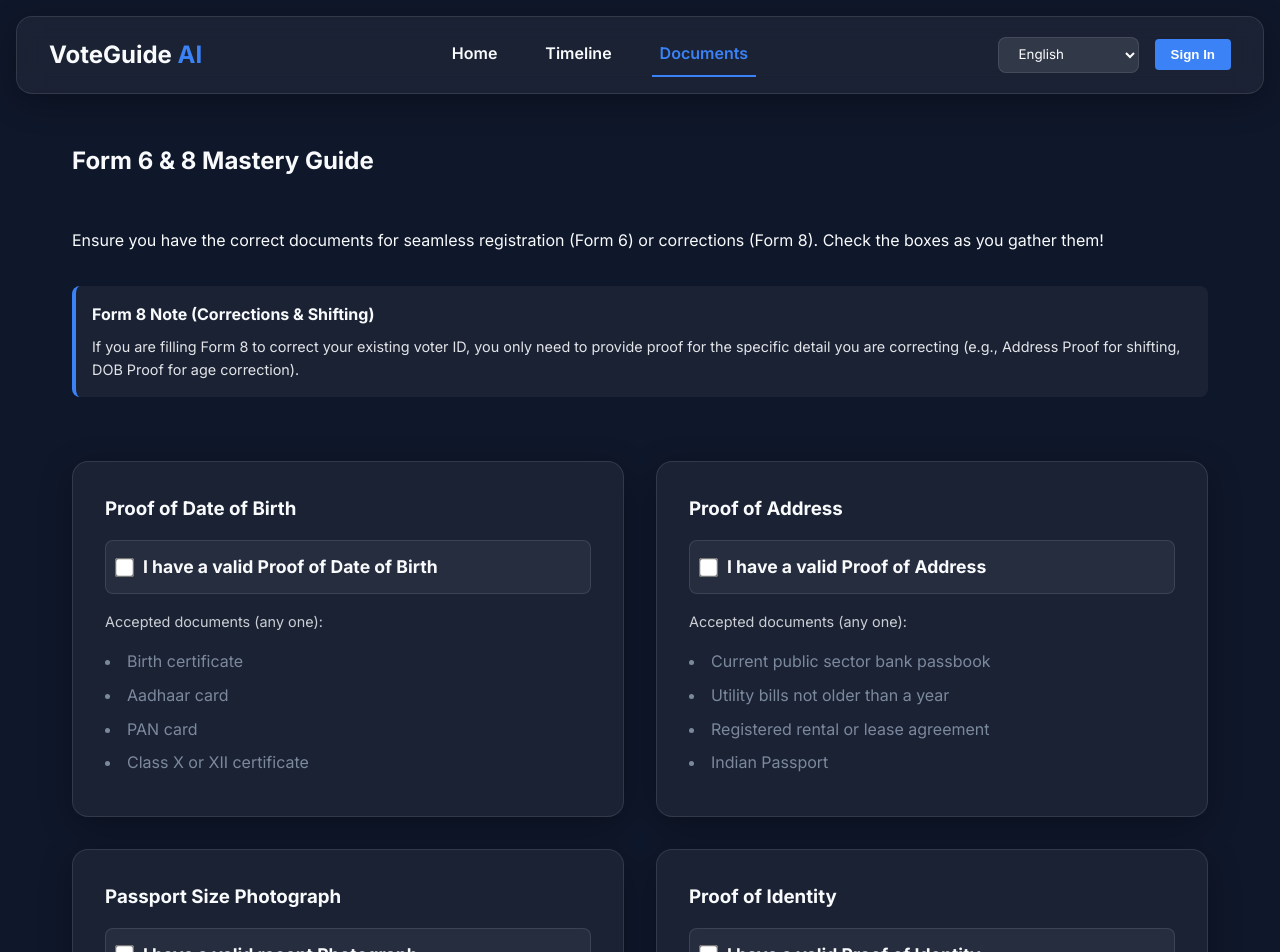
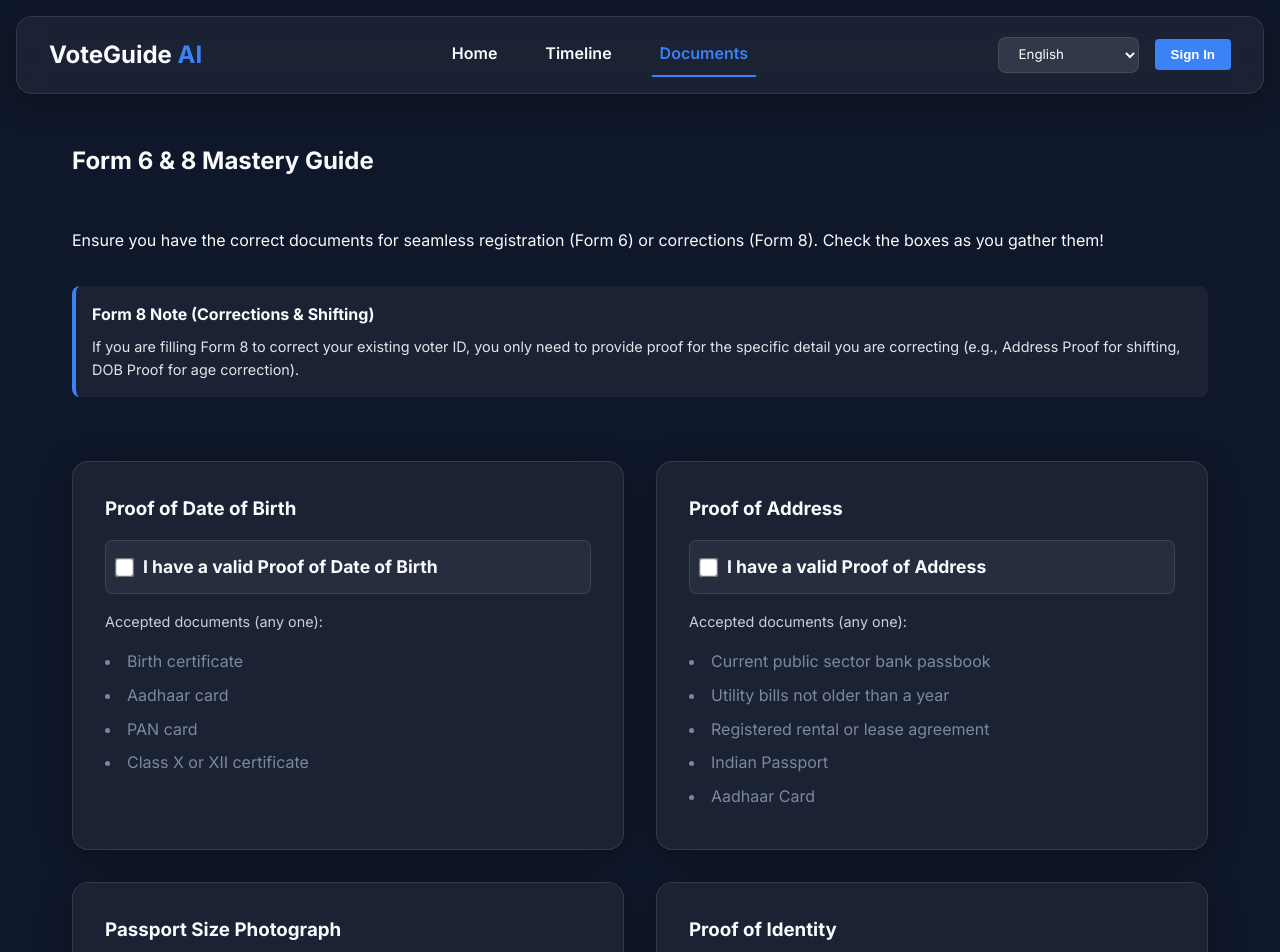
Before and after one commit to kartikeydhale18/VoteGuide-AI, a React (Vite) app: page /documents in a window 1280 px wide. Shown: the top 952 px of the page. Built offline with nearby package versions, Linux system fonts and the light colour scheme; no server answers.

Commit message:
Added Aadhaar to Address Proof list

```diff
--- a/src/i18n.js
+++ b/src/i18n.js
@@ -36,6 +36,7 @@ const resources = {
         addr2: "Utility bills not older than a year",
         addr3: "Registered rental or lease agreement",
         addr4: "Indian Passport",
+        addr5: "Aadhaar Card",
         photoTitle: "Passport Size Photograph",
         photoLabel: "I have a valid recent Photograph",
         reqs: "Requirements:",
@@ -120,6 +121,7 @@ const resources = {
         addr2: "एक वर्ष से अधिक पुराने उपयोगिता बिल नहीं",
         addr3: "पंजीकृत किराया या लीज समझौता",
         addr4: "भारतीय पासपोर्ट",
+        addr5: "आधार कार्ड",
         photoTitle: "पासपोर्ट आकार का फोटो",
         photoLabel: "मेरे पास एक वैध हालिया तस्वीर है",
         reqs: "आवश्यकताएं:",
@@ -204,6 +206,7 @@ const resources = {
         addr2: "एक वर्षापेक्षा जुने युटिलिटी बिले नाहीत",
         addr3: "नोंदणीकृत भाडे किंवा लीज करार",
         addr4: "भारतीय पारपत्र",
+        addr5: "आधार कार्ड",
         photoTitle: "पासपोर्ट आकाराचे छायाचित्र",
         photoLabel: "माझ्याकडे वैध अलीकडील छायाचित्र आहे",
         reqs: "आवश्यकता:",
--- a/src/pages/DocumentRequirements.jsx
+++ b/src/pages/DocumentRequirements.jsx
@@ -91,6 +91,7 @@ const DocumentRequirements = () => {
             <li>{t('docs.addr2')}</li>
             <li>{t('docs.addr3')}</li>
             <li>{t('docs.addr4')}</li>
+            <li>{t('docs.addr5')}</li>
           </ul>
         </div>
 
```
